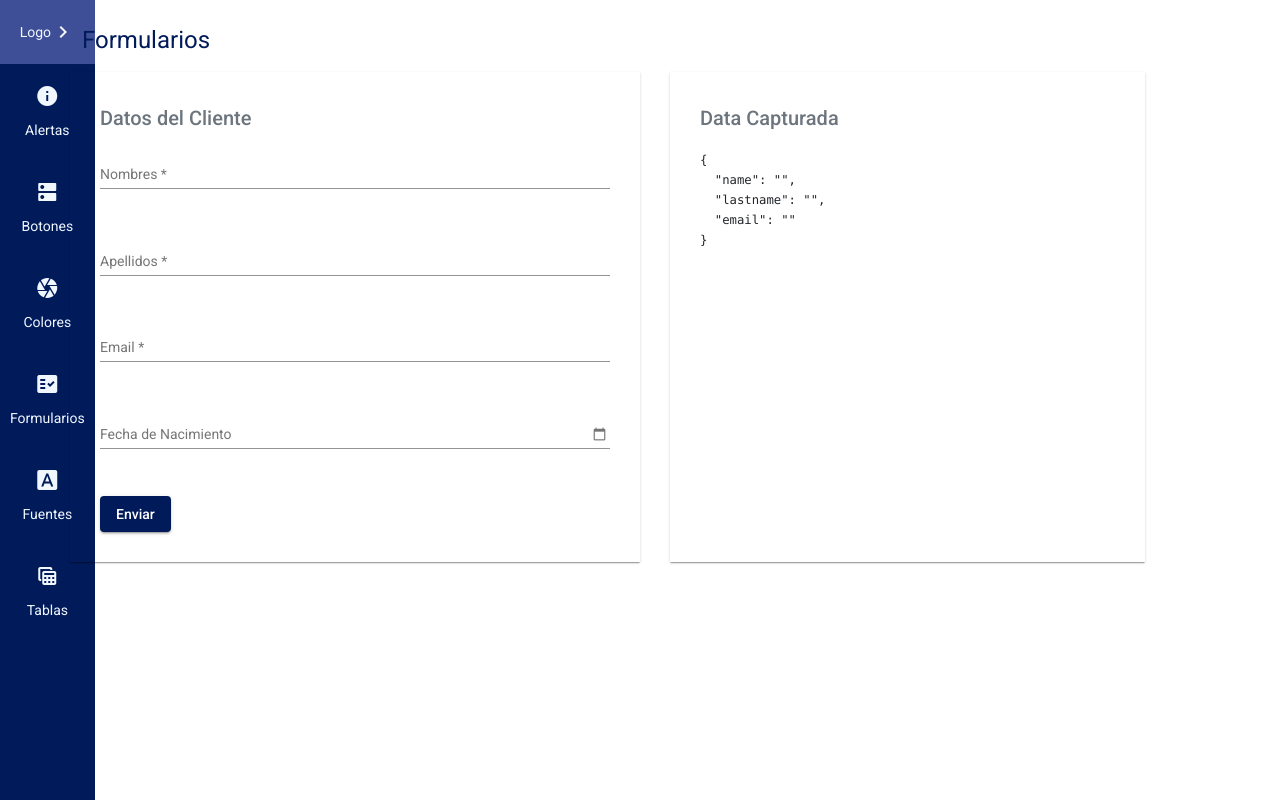
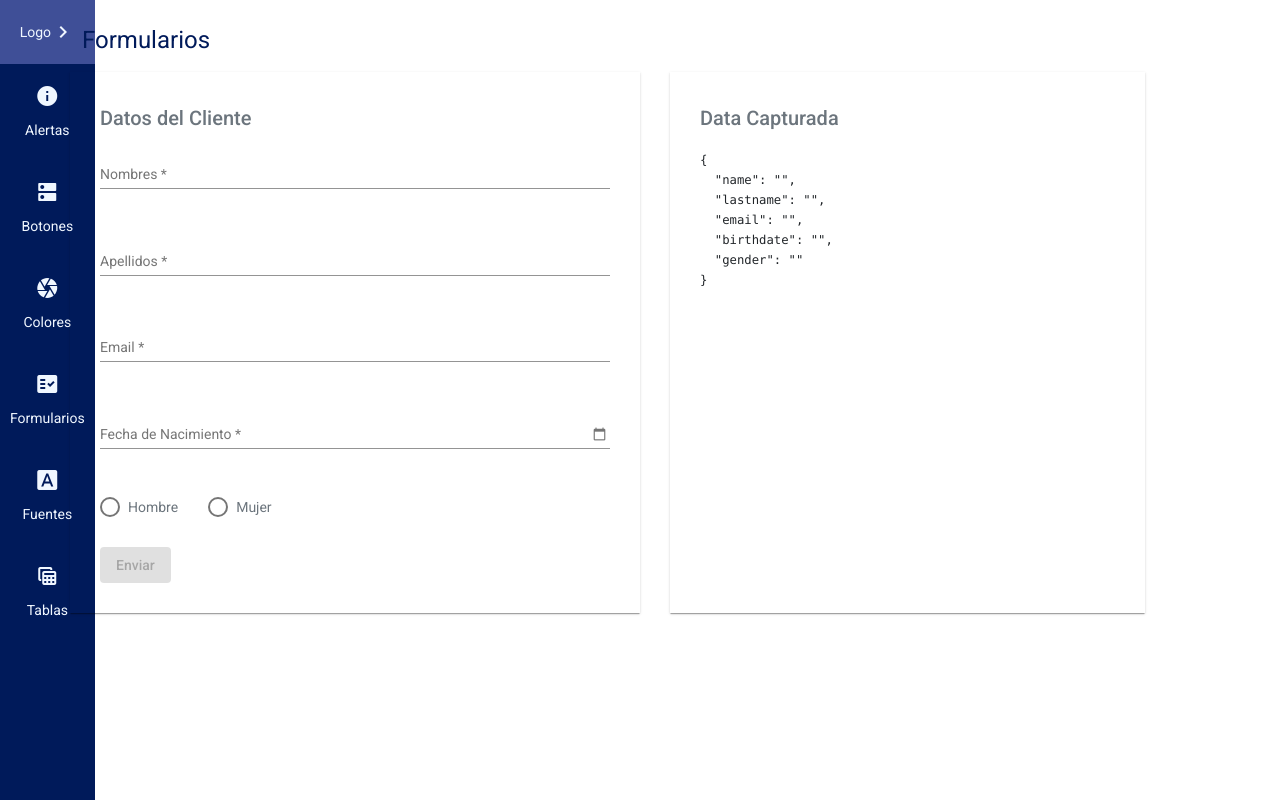
Before and after one commit to vapinedo/Angular-InstitutoPropiedad, an Angular app: page /forms in a window 1280 px wide. Built offline with nearby package versions, Linux system fonts and the light colour scheme; a web font is replaced by a local one.

Commit message:
Radio button agregado a forms component

```diff
--- a/src/app/shared/components/forms/forms.component.html
+++ b/src/app/shared/components/forms/forms.component.html
@@ -34,17 +34,32 @@
 
             <mat-form-field>
                 <mat-label>Fecha de Nacimiento</mat-label>
-                <input matInput [matDatepicker]="picker">
+                <input matInput formControlName="birthdate" (dateChange)="onSetdate($event)" [matDatepicker]="picker">
                 <mat-datepicker-toggle matSuffix [for]="picker">
                     <mat-icon matDatepickerToggleIcon>calendar_today</mat-icon>
                 </mat-datepicker-toggle>
                 <mat-datepicker #picker></mat-datepicker>
+                <mat-error *ngIf="birthdate?.invalid && (birthdate?.dirty || birthdate?.touched)" class="animate__animated animate__fadeIn animate_faster">
+                    <span *ngIf="birthdate?.errors?.required">Fecha de nacimiento es requerido</span>
+                </mat-error>
             </mat-form-field>
+
+            <div class="radio-group">
+                <mat-radio-group formControlName="gender">
+                    <mat-radio-button value="m">
+                        <span class="text-muted">Hombre</span>
+                    </mat-radio-button>
+                    <mat-radio-button value="f">
+                        <span class="text-muted">Mujer</span>
+                    </mat-radio-button>
+                </mat-radio-group>
+            </div>
 
             <button
                 type="submit"
                 color="primary"
-                mat-raised-button>
+                mat-raised-button
+                [disabled]="!form.valid">
                 Enviar
             </button>
         </form>
--- a/src/app/shared/components/forms/forms.component.scss
+++ b/src/app/shared/components/forms/forms.component.scss
@@ -26,10 +26,18 @@ $color-gris: #707070;
 article {
     padding: 30px;
 
+    .radio-group {
+        mat-radio-button {
+            margin-right: 30px;
+        }
+    }
+
+    .radio-group,
     mat-form-field {
         width: 100%;
         margin-bottom: 30px;
     }
+
 }
 article.client-data {
     margin-right: 30px;
--- a/src/app/shared/components/forms/forms.component.ts
+++ b/src/app/shared/components/forms/forms.component.ts
@@ -30,12 +30,20 @@ export class FormsComponent implements OnInit {
         Validators.required,
         Validators.pattern(this.VALID_EMAIL_STRING)
       ]],
+      birthdate: ['', [
+        Validators.required
+      ]],
+      gender: ['', [
+        Validators.required
+      ]]
     });
   }
 
   get name() { return this.form.get('name'); }
   get lastname() { return this.form.get('lastname'); }
   get email() { return this.form.get('email'); }
+  get birthdate() { return this.form.get('birthdate'); }
+  get gender() { return this.form.get('gender'); }
 
   onSubmit() {
     if ( this.form.valid ) {
@@ -48,4 +56,8 @@ export class FormsComponent implements OnInit {
   ngOnInit(): void {
   }
 
+  onSetdate(event: any) {
+    const { date } = event.value.toLocaleDateString();
+  }
+
 }
--- a/src/app/shared/modules/material.module.ts
+++ b/src/app/shared/modules/material.module.ts
@@ -2,6 +2,7 @@ import { NgModule } from '@angular/core';
 import { CommonModule } from '@angular/common';
 
 import { MatIconModule } from '@angular/material/icon';
+import { MatRadioModule } from '@angular/material/radio';
 import { MatInputModule } from '@angular/material/input';
 import { MatButtonModule } from '@angular/material/button';
 import { MatNativeDateModule } from '@angular/material/core';
@@ -18,6 +19,7 @@ import { MatSlideToggleModule } from '@angular/material/slide-toggle';
   ],
   exports: [
     MatIconModule,
+    MatRadioModule,
     MatInputModule,
     MatButtonModule,
     MatTooltipModule,
--- a/src/material-custom-theme.scss
+++ b/src/material-custom-theme.scss
@@ -104,13 +104,13 @@ $dark-theme: mat-dark-theme($primary-dark, $accent-dark, $warn-dark);
 
 @include angular-material-theme($light-theme);
 
-.light-theme {
-    @include angular-material-theme($light-theme);
-    background-color: $blanco;
-    color: $negro;
-}
-.dark-theme {
-    @include angular-material-theme($dark-theme);
-    background-color: $negro-claro;
-    color: $blanco;
-}
+// .light-theme {
+//     @include angular-material-theme($light-theme);
+//     background-color: $blanco;
+//     color: $negro;
+// }
+// .dark-theme {
+//     @include angular-material-theme($dark-theme);
+//     background-color: $negro-claro;
+//     color: $blanco;
+// }
```
